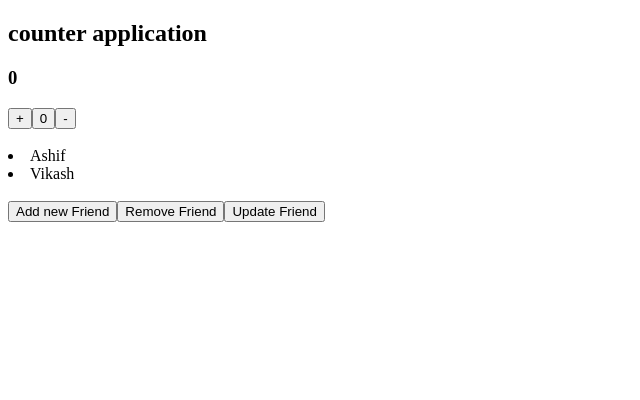
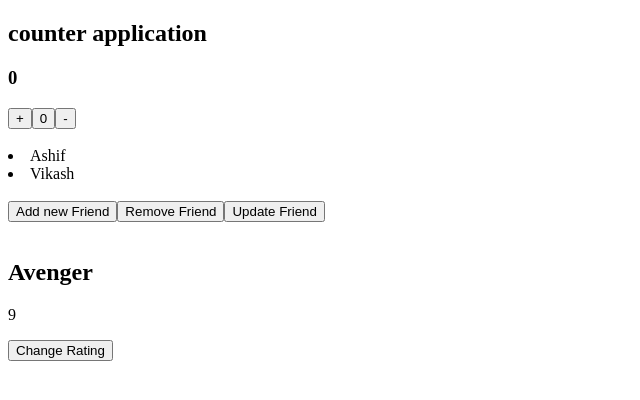
Before and after one commit to Gaurav-jain-21/React-Demo-, a React (Vite) app in the folder hooks-learning/: page / in a window 1280 px wide. Shown: the top 400 px of the page, without its empty margins (0-640 px from the left). Built offline with nearby package versions, Linux system fonts and the light colour scheme.

Commit message:
this is my initial commit

```diff
--- a/hooks-learning/src/App.jsx
+++ b/hooks-learning/src/App.jsx
@@ -1,11 +1,14 @@
 import Example1 from "./components/Example1.jsx";
 import Example2 from "./components/Example2.jsx";
+import Example3 from "./components/Example3.jsx";
 const App = () => {
   return (
     <>
       <Example1 />
       <br />
       <Example2 />
+      <br />
+      <Example3 />
     </>
   );
 };
--- /dev/null
+++ b/hooks-learning/src/components/Example3.jsx
@@ -0,0 +1,22 @@
+import { useState } from "react";
+const Example3 = () => {
+  const [movie, setMovie] = useState({
+    title: "Avenger",
+    ratings: 9,
+  });
+  const handleClick = () => {
+    // const copyMovie = {
+    //   ...movie,
+    //   ratings: 5,
+    // };
+    setMovie({ ...movie, ratings: 5 });
+  };
+  return (
+    <section>
+      <h1>{movie.title}</h1>
+      <p>{movie.ratings}</p>
+      <button onClick={handleClick}>Change Rating</button>
+    </section>
+  );
+};
+export default Example3;
```
